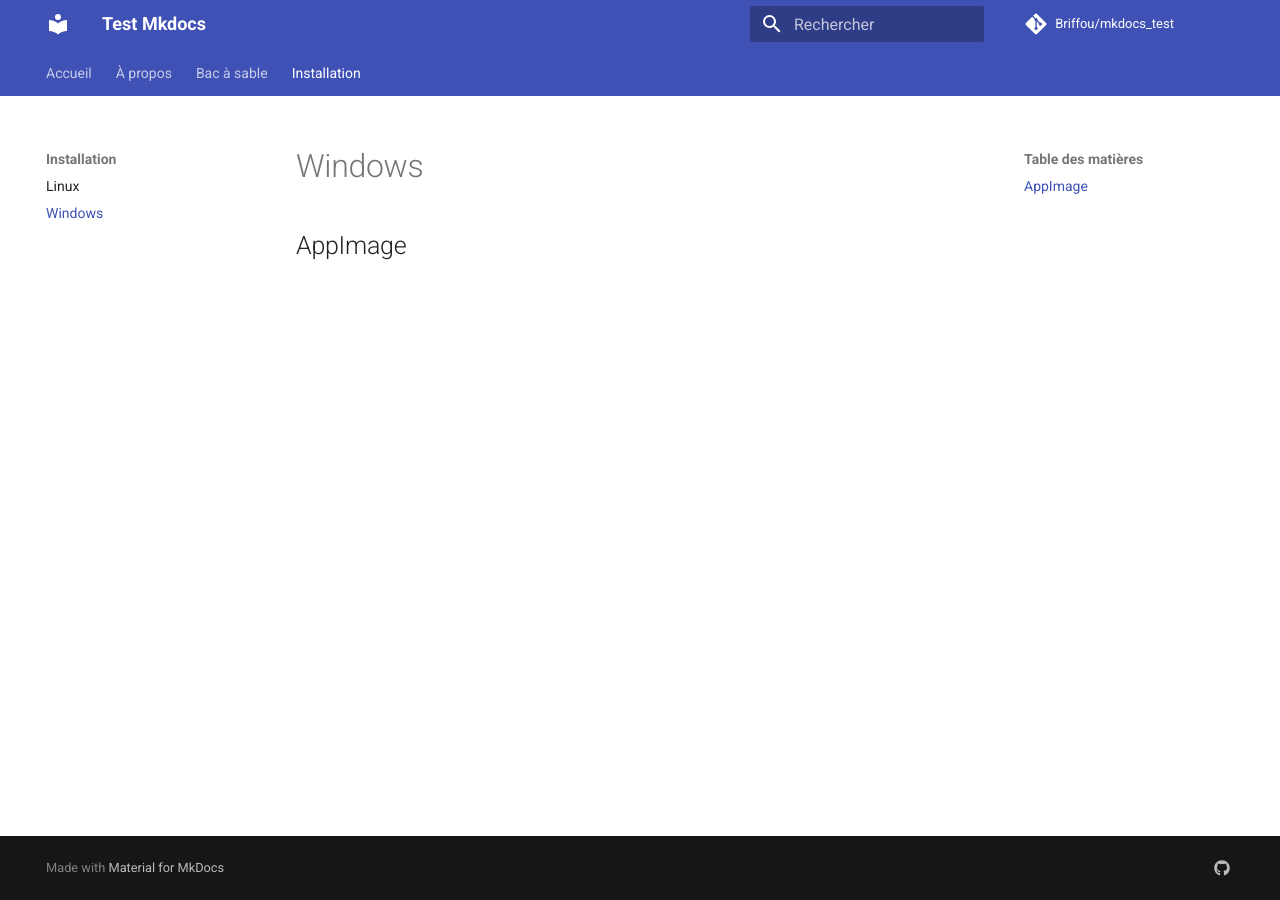
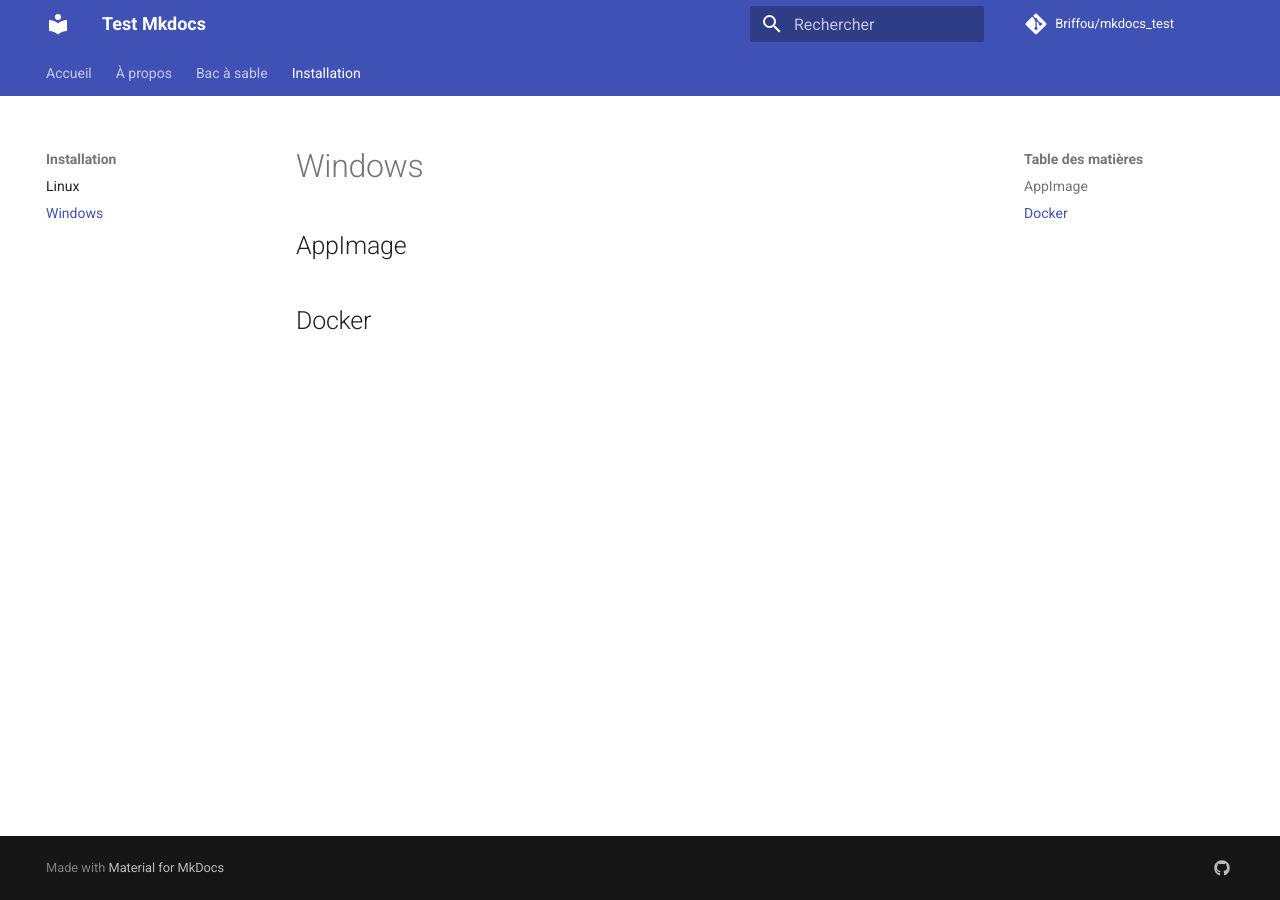
Before and after one commit to Briffou/mkdocs_test, an MkDocs documentation site: the page built from docs/installation/windows.md, in a window 1280 px wide. Built offline with MkDocs 1.6.1 and Material for MkDocs 9.7.7, drawn with Linux system fonts in a browser that asks for light colours; comment, search, counter and statistics services are not loaded.

Commit message:
Update windows.md

```diff
--- a/docs/installation/windows.md
+++ b/docs/installation/windows.md
@@ -1,3 +1,5 @@
 # Windows
 
 ## AppImage
+
+## Docker
```
